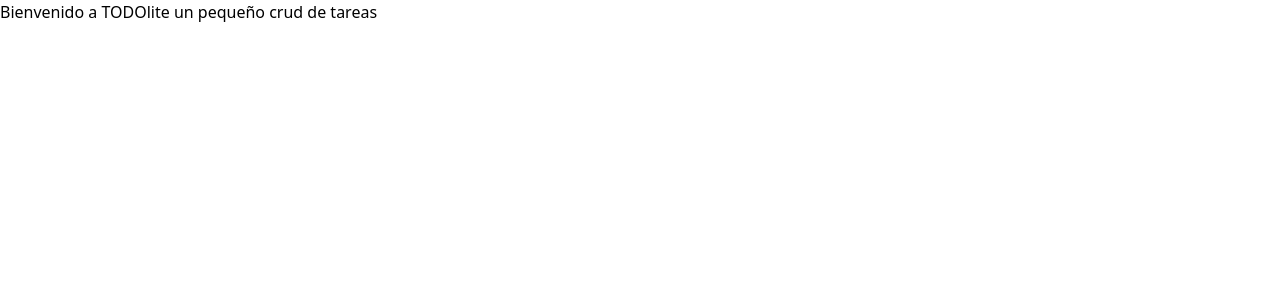
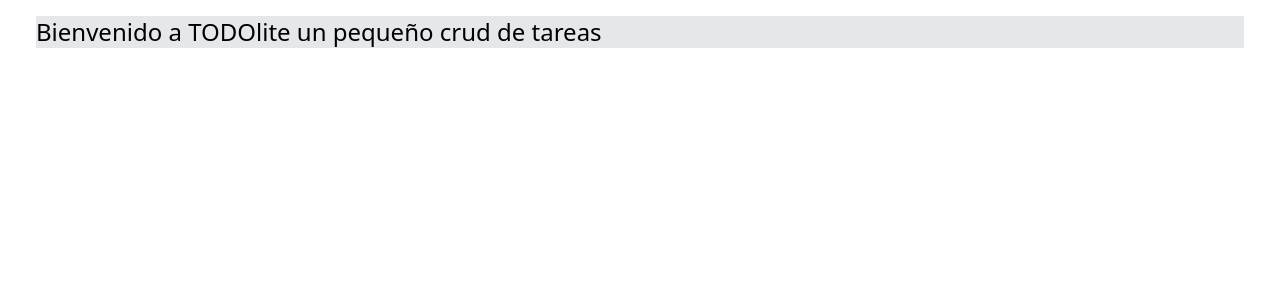
Before and after one commit to charDevMDP/todolite, a Next.js app: page / in a window 1280 px wide. Shown: the top 300 px of the page. Built offline with nearby package versions, Linux system fonts and the light colour scheme.

Commit message:
more change

```diff
--- a/tailwind.config.js
+++ b/tailwind.config.js
@@ -1,8 +1,8 @@
 /** @type {import('tailwindcss').Config} */
 module.exports = {
   content: [
-    "./pages/**/*.{js,ts,jsx,tsx}",
-    "./src/app/**/*.{js,ts,jsx,tsx}",
+    "./app/**/*.{js,ts,jsx,tsx}",
+    "./components/**/*.{js,ts,jsx,tsx}",
   ],
   theme: {
     extend: {},
```
